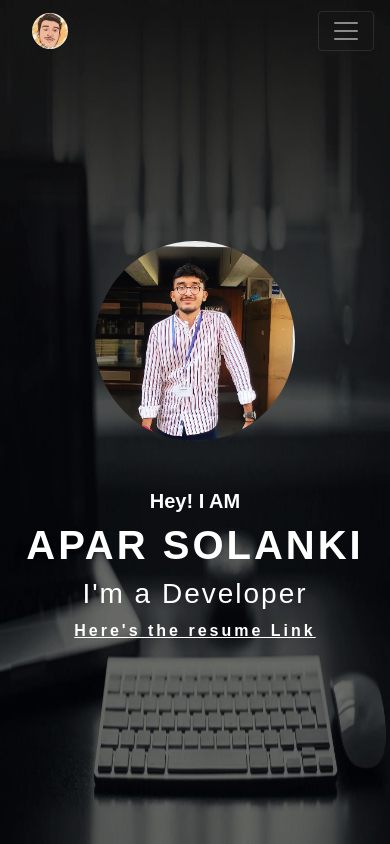
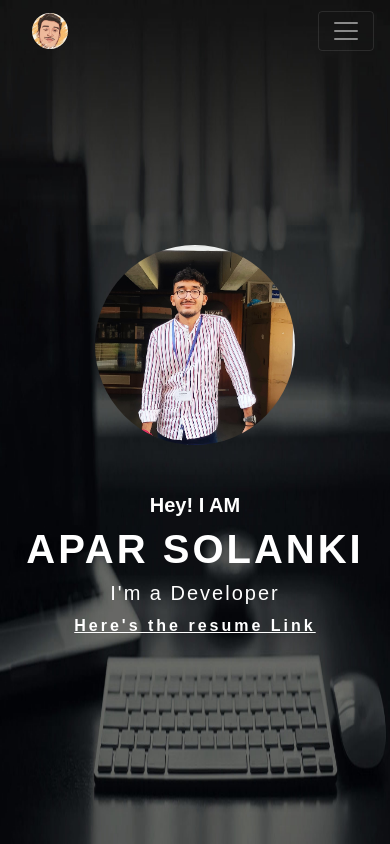
Before and after one commit to asv210/portfolio, a React (Create React App) app: page / in a window 390 px wide. Built offline with nearby package versions, Linux system fonts and the light colour scheme; a web font is replaced by a local one.

Commit message:
Update App.css

```diff
--- a/src/App.css
+++ b/src/App.css
@@ -248,4 +248,7 @@ justify-content: center;
   .ud {
     width: 85%;
   }
+  .dev{
+    font-size:20px;
+  }
 }
```
